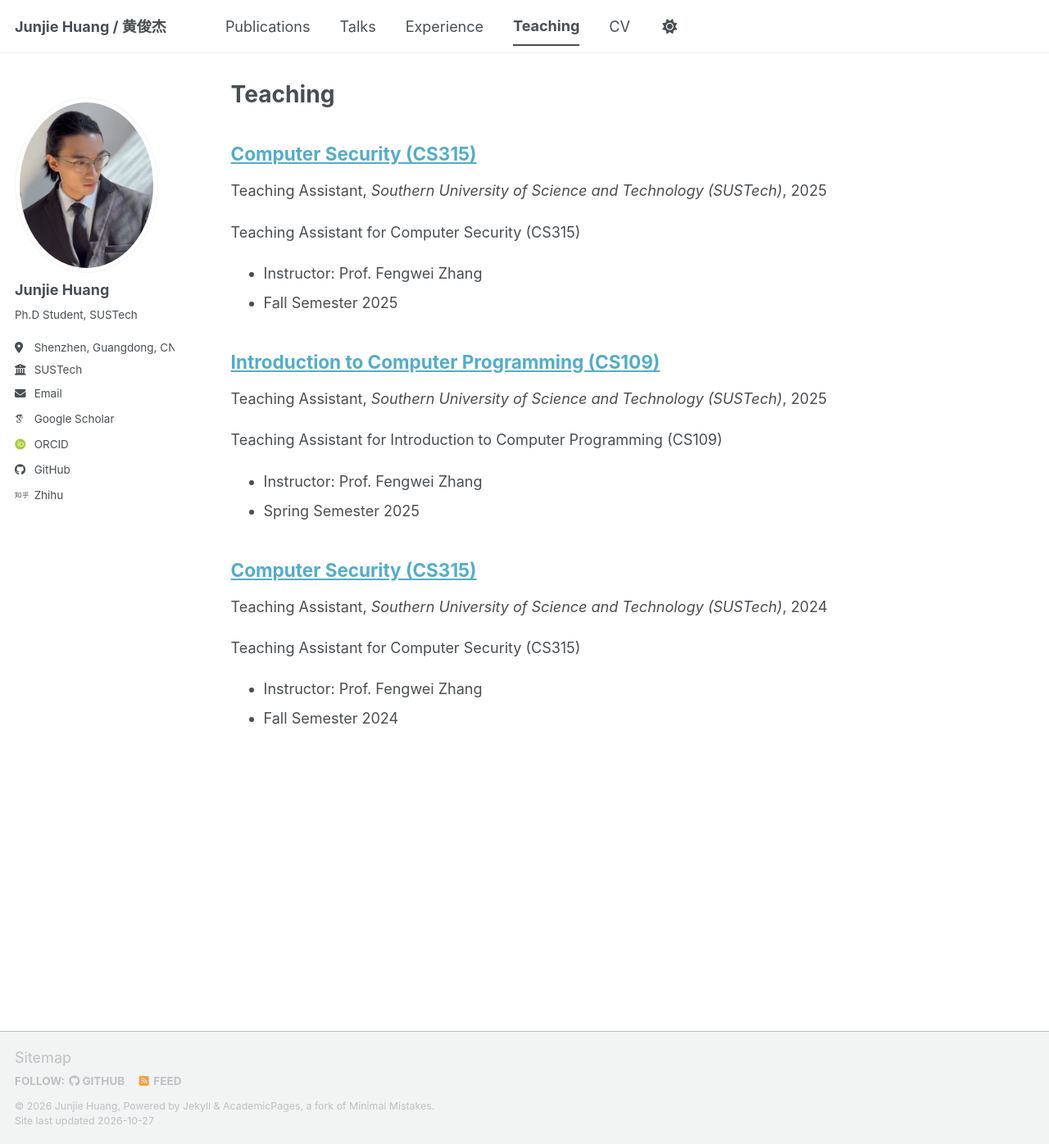
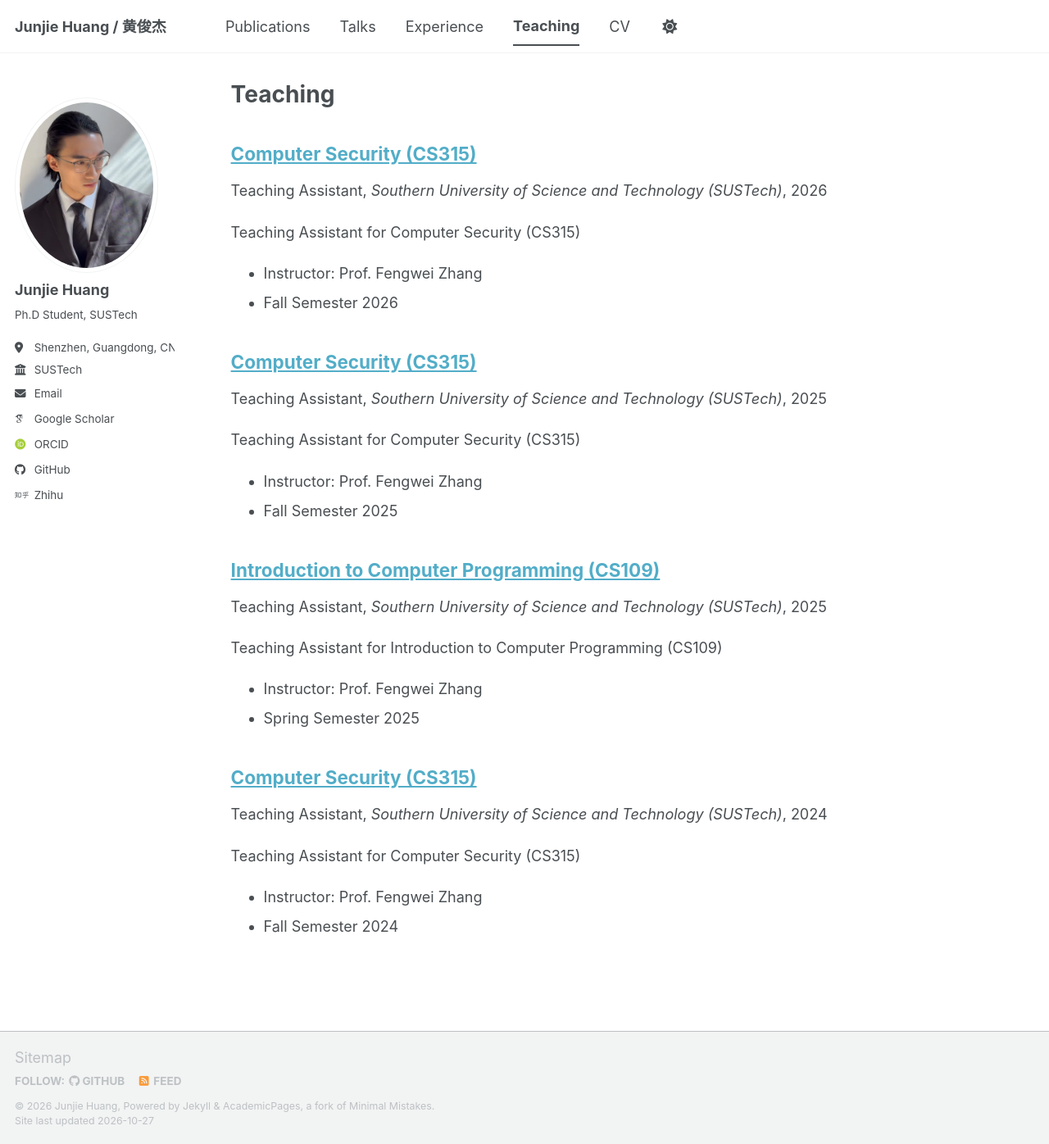
Before and after one commit to HuangJunjie-PhD/HuangJunjie-PhD.github.io, a Jekyll site: the page built from _pages/teaching.html, in a window 1280 px wide and 1396 px high. Shown: the whole window at 82% size. Built offline with Jekyll 4.4.1, drawn with Linux system fonts in a browser that asks for light colours; some web fonts are replaced; a script bundle is joined from its source files by our own code; library files that are not in the unit come from our copies.

Commit message:
Update homepage Ant project count and add CS315 Fall 2026 TA
- Homepage: keep only '5 projects' for the SUSTech-Ant platform (no project name)
- Teaching: add Computer Security (CS315) TA, Fall 2026

```diff
--- /dev/null
+++ b/_teaching/2026-fall-cs315.md
@@ -0,0 +1,13 @@
+---
+title: "Computer Security (CS315)"
+collection: teaching
+type: "Teaching Assistant"
+permalink: /teaching/2026-fall-cs315
+venue: "Southern University of Science and Technology (SUSTech)"
+date: 2026-09-01
+location: "Shenzhen, China"
+---
+
+Teaching Assistant for Computer Security (CS315)
+- Instructor: Prof. Fengwei Zhang
+- Fall Semester 2026
```
Also changed, not shown: _pages/about.md (+0 -1 lines).
